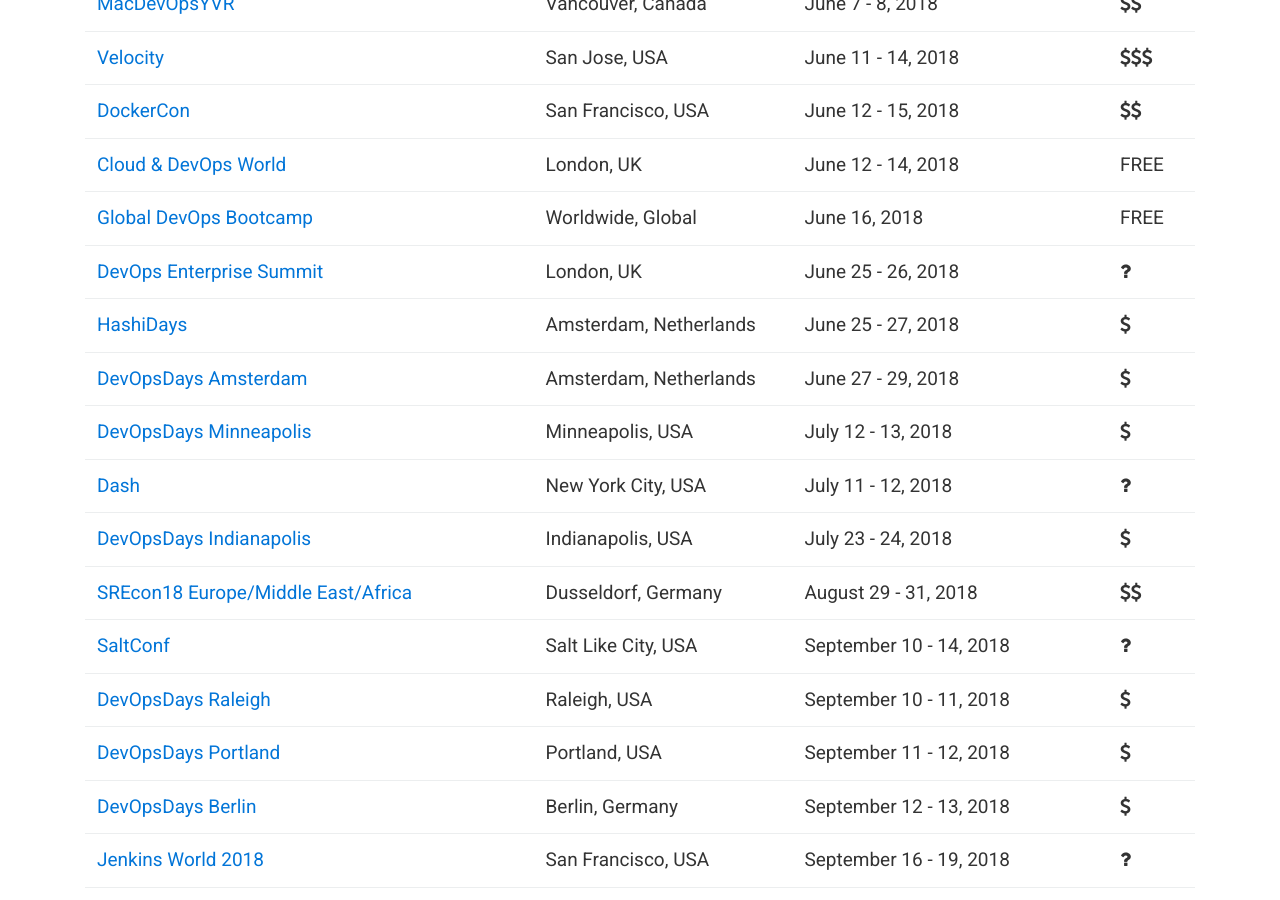
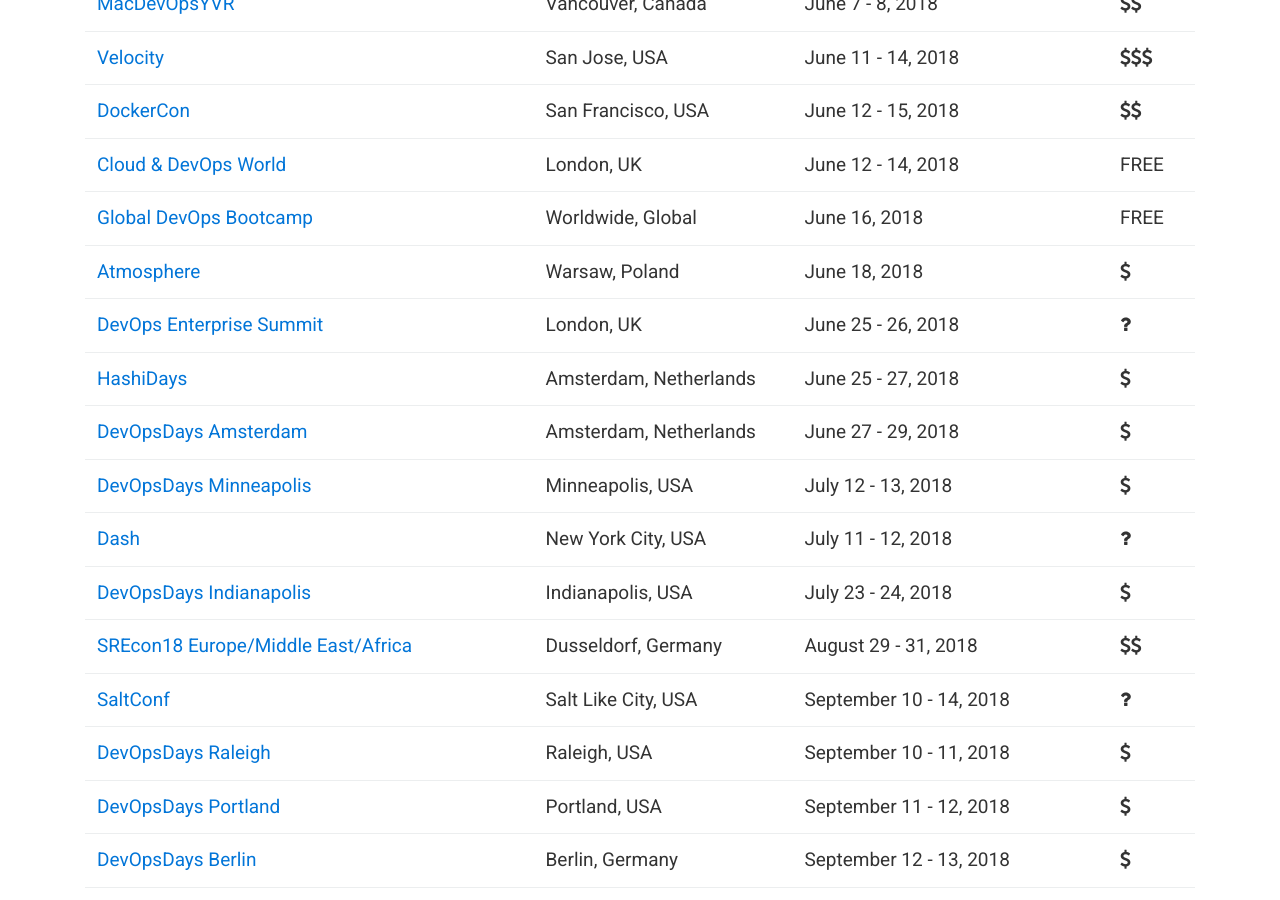
Before and after one commit to finspin/gotodevops.org, a Jekyll site: the page built from index.md, in a window 1280 px wide and 900 px high, scrolled down 3323 px. Built offline with Jekyll 4.4.1, drawn with Linux system fonts in a browser that asks for light colours; nearby versions of some CDN libraries.

Commit message:
Update Conference.yml

```diff
--- a/_data/conferences.yml
+++ b/_data/conferences.yml
@@ -800,3 +800,12 @@
   date: December 11 - 13, 2018
   start-date: 1544486400
   cost: unknown
+
+- name: Atmosphere
+  url: http://atmosphere-conference.com/
+  location:
+      city: Warsaw
+      country: Poland
+  date: June 18, 2018
+  start-date: 1529308800
+  cost: 1
```
